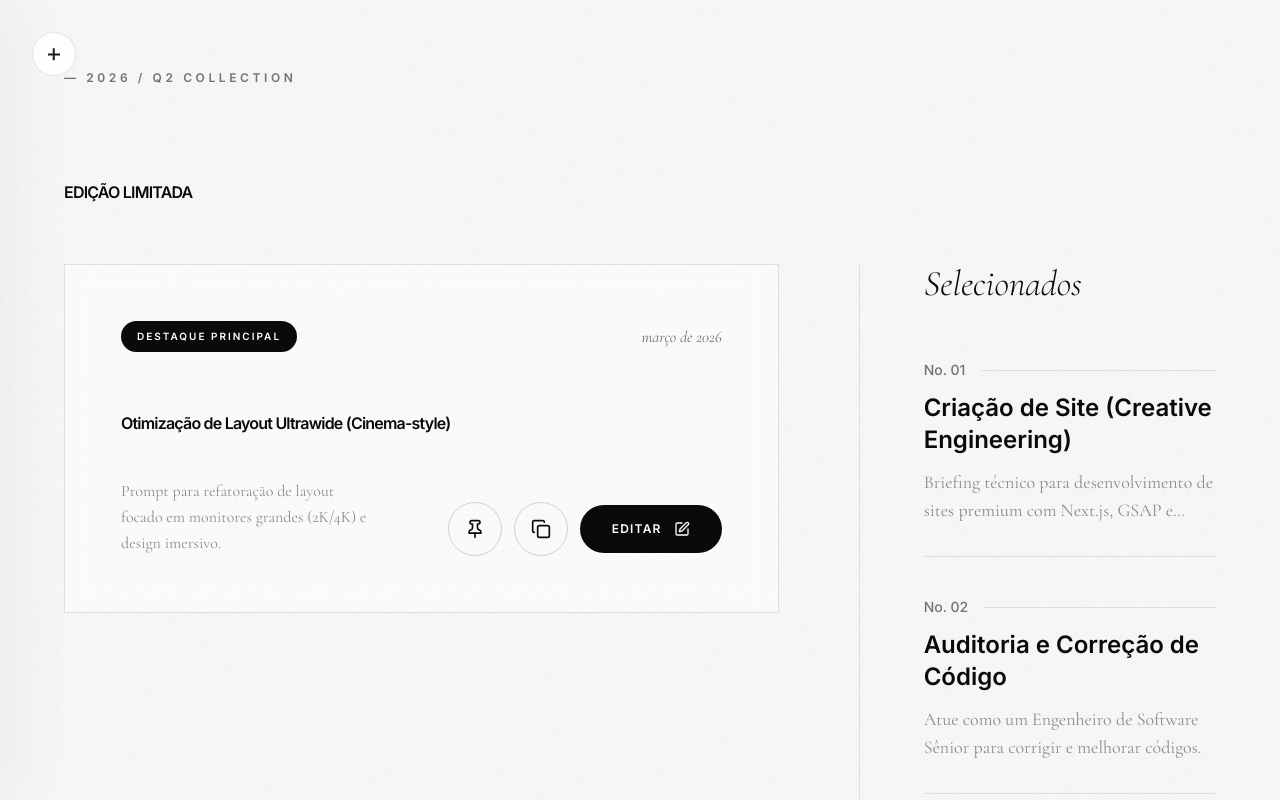
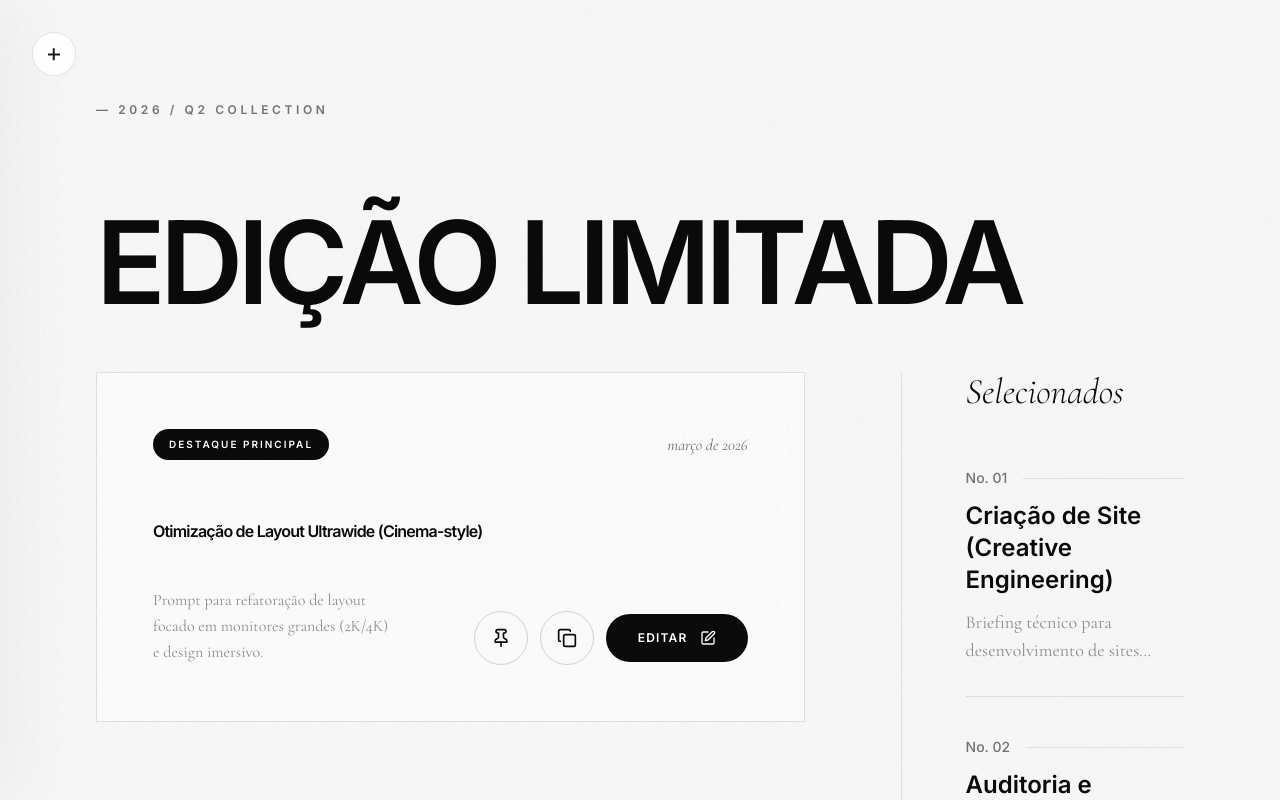
Before and after one commit to VictorCardosoOl/Pauta-V.3, a React (Vite) app: page / in a window 1280 px wide. Built offline with nearby package versions, Linux system fonts and the light colour scheme.

Commit message:
feat: Increase padding and spacing in EditorialFeed
Adjusts the layout of the EditorialFeed component to provide more generous padding and spacing. This enhances visual hierarchy and readability, particularly for larger screens and hero sections.

```diff
--- a/components/EditorialFeed.tsx
+++ b/components/EditorialFeed.tsx
@@ -26,7 +26,7 @@ export const EditorialFeed: React.FC<EditorialFeedProps> = ({ pinnedTemplates, o
   return (
     <div className="flex flex-col w-full bg-editorial-bg min-h-screen">
       {/* Main Content (Hero + Feed) */}
-      <div className="flex-1 flex flex-col p-6 md:p-10 lg:p-12 xl:p-16 w-full max-w-[1440px] mx-auto relative">
+      <div className="flex-1 flex flex-col p-6 md:p-10 lg:p-16 xl:p-24 w-full mx-auto relative">
 
         {/* Pre-title Label */}
         <div className="mb-4">
@@ -38,11 +38,11 @@ export const EditorialFeed: React.FC<EditorialFeedProps> = ({ pinnedTemplates, o
         {/* Hero Section */}
         {isAllCategory && heroTemplate && (
           <div className="mb-24 pb-20 border-b border-[#e0e0e0] mt-12 md:mt-20">
-            <h1 className="font-sans font-black text-[var(--text-fluid-hero)] leading-[1] tracking-tighter mb-16 text-editorial-black uppercase whitespace-pre-line">
+            <h1 className="font-sans font-black text-[14vw] md:text-[10vw] xl:text-[9vw] leading-[0.8] tracking-tighter mb-16 text-editorial-black uppercase whitespace-pre-line mix-blend-darken">
               {categoryName}
             </h1>
 
-            <div className="grid grid-cols-1 lg:grid-cols-[2fr_1fr] gap-12 xl:gap-20 items-start">
+            <div className="grid grid-cols-1 lg:grid-cols-[2.5fr_1fr] gap-16 xl:gap-24 items-start">
               {/* Hero Card */}
               <div className="group relative">
                 <EditorialCard
@@ -78,15 +78,15 @@ export const EditorialFeed: React.FC<EditorialFeedProps> = ({ pinnedTemplates, o
         )}
 
         {!isAllCategory && (
-          <div className="mb-20 pb-12 border-b border-[#e0e0e0]">
-            <h1 className="font-sans font-black text-[var(--text-fluid-hero)] leading-[0.8] tracking-tighter text-editorial-black uppercase whitespace-pre-line">
+          <div className="mb-20 pb-12 border-b border-[#e0e0e0] mt-12 md:mt-20">
+            <h1 className="font-sans font-black text-[12vw] md:text-[8vw] leading-[0.8] tracking-tighter text-editorial-black uppercase whitespace-pre-line mix-blend-darken">
               {categoryName}
             </h1>
           </div>
         )}
 
         {/* Grid Feed (Below Hero) */}
-        <div className="grid grid-cols-1 md:grid-cols-2 xl:grid-cols-3 gap-x-16 gap-y-28">
+        <div className="grid grid-cols-1 md:grid-cols-2 xl:grid-cols-3 2xl:grid-cols-4 gap-x-12 gap-y-24 xl:gap-x-16 xl:gap-y-28">
            {(isAllCategory ? listTemplates.slice(3) : listTemplates).map((template, idx) => (
               <EditorialCard
                 key={template.id}
@@ -101,12 +101,12 @@ export const EditorialFeed: React.FC<EditorialFeedProps> = ({ pinnedTemplates, o
         </div>
 
         {/* Footer Area */}
-        <div className="mt-40 pt-20 border-t border-[#e0e0e0] flex flex-col items-center justify-center relative overflow-hidden">
+        <div className="mt-40 border-t border-[#e0e0e0] flex flex-col items-center justify-center relative overflow-hidden min-h-[50vh] xl:min-h-[60vh] w-full">
            <div className="absolute inset-0 bg-[radial-gradient(ellipse_at_center,_var(--tw-gradient-stops))] from-editorial-black/[0.03] to-transparent pointer-events-none"></div>
-           <div className="font-sans font-black text-[18vw] leading-none tracking-tighter uppercase text-editorial-black/[0.04] select-none text-center">
+           <div className="font-sans font-black text-[18vw] leading-none tracking-tighter uppercase text-editorial-black/[0.04] select-none text-center mix-blend-darken">
               Awwwards.
            </div>
-           <div className="absolute bottom-10 font-serif italic text-xl text-editorial-gray">
+           <div className="absolute bottom-16 font-serif italic text-2xl text-editorial-gray">
               Design is thinking made visual.
            </div>
         </div>
```
